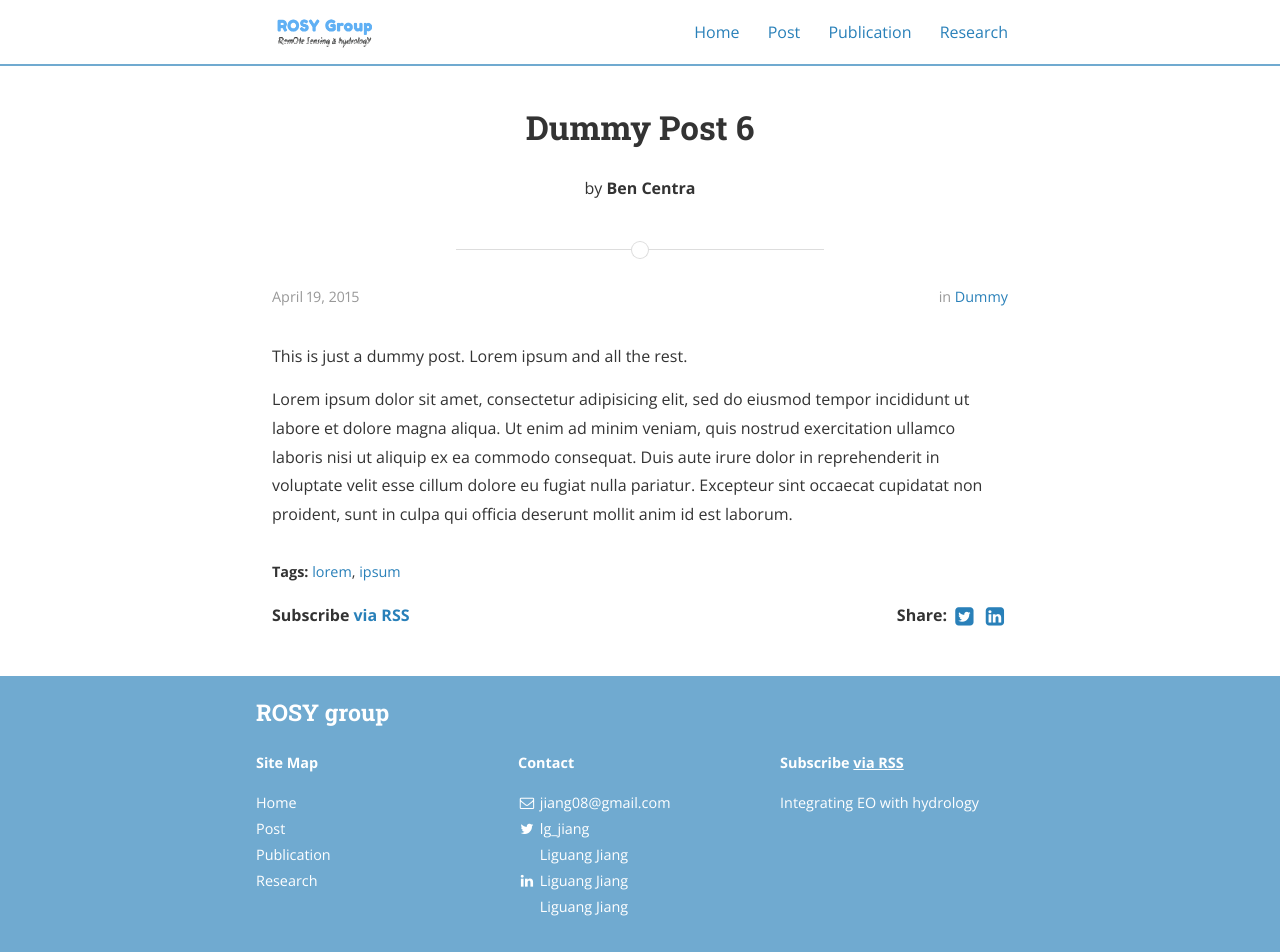
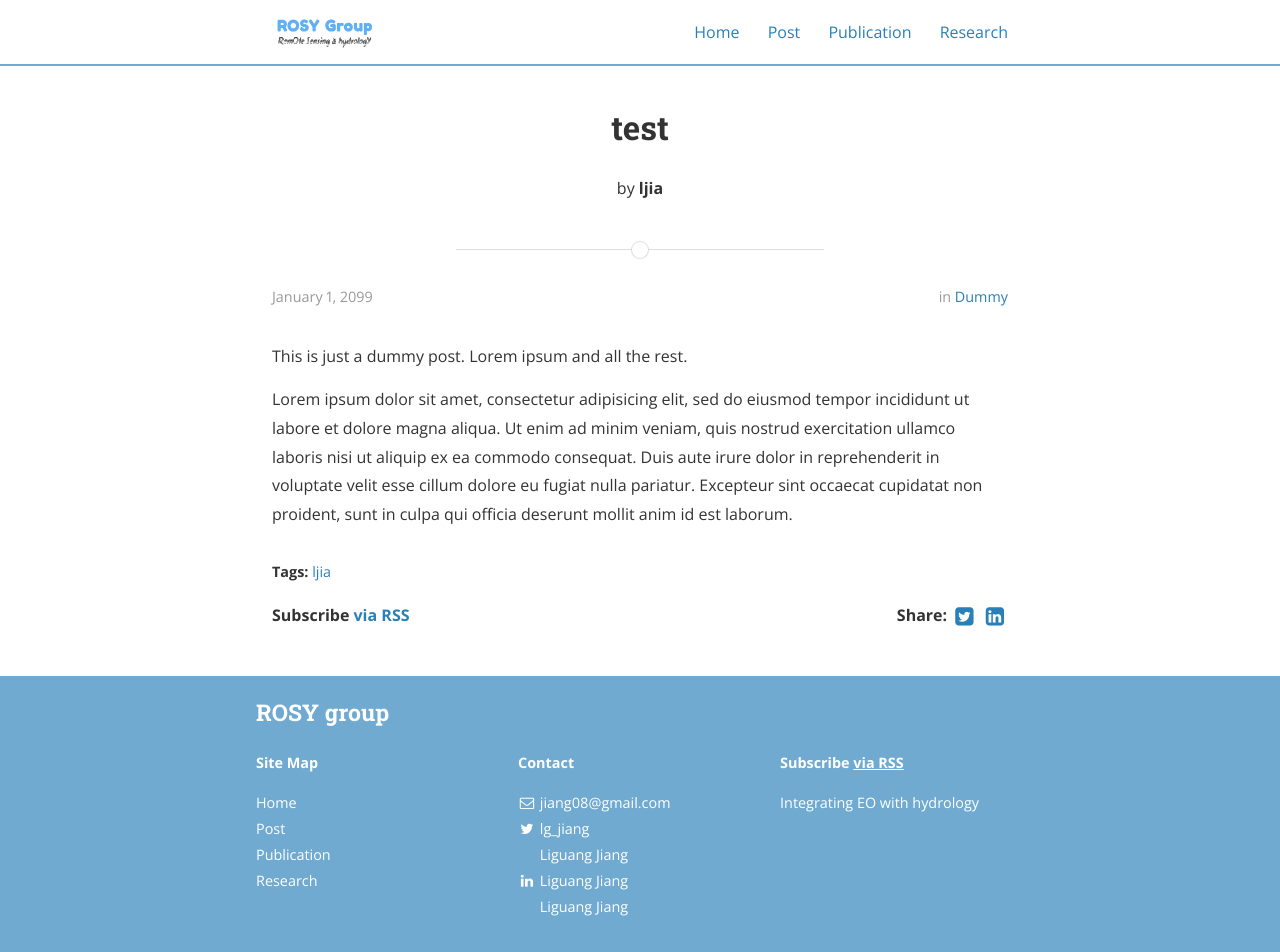
Before and after one commit to 12530/rshydro, a Jekyll site: the page built from _posts/2015-04-19-dummy6.markdown, in a window 1280 px wide and 952 px high. Built offline with Jekyll 4.4.1, drawn with Linux system fonts in a browser that asks for light colours; nearby versions of some CDN libraries.

Commit message:
Update 2015-04-19-dummy6.markdown

```diff
--- a/_posts/2015-04-19-dummy6.markdown
+++ b/_posts/2015-04-19-dummy6.markdown
@@ -1,10 +1,10 @@
 ---
 layout: post
-title:  "Dummy Post 6"
-date:   2015-04-19 08:43:59
-author: Ben Centra
+title:  "test"
+date:   2099-01-01
+author: ljia
 categories: Dummy
-tags: lorem ipsum
+tags: ljia
 ---
 
 This is just a dummy post. Lorem ipsum and all the rest.
```
